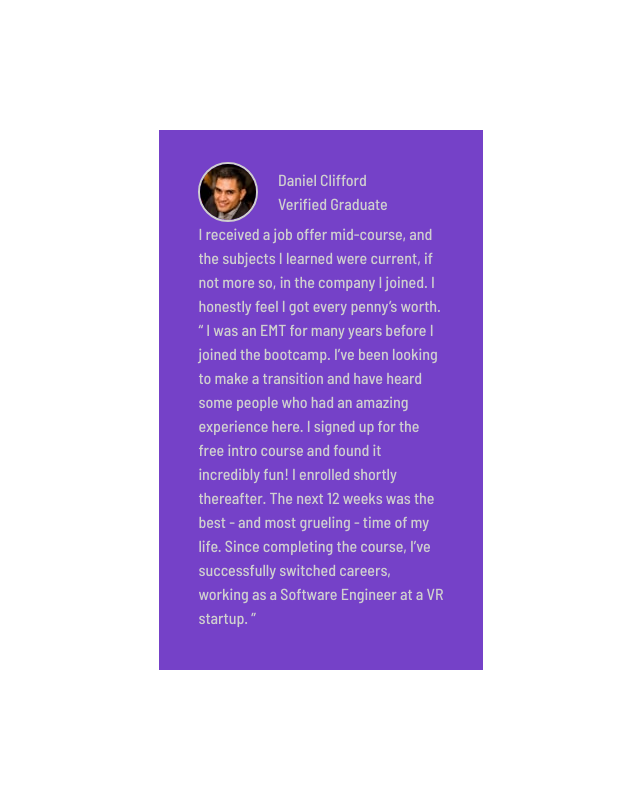
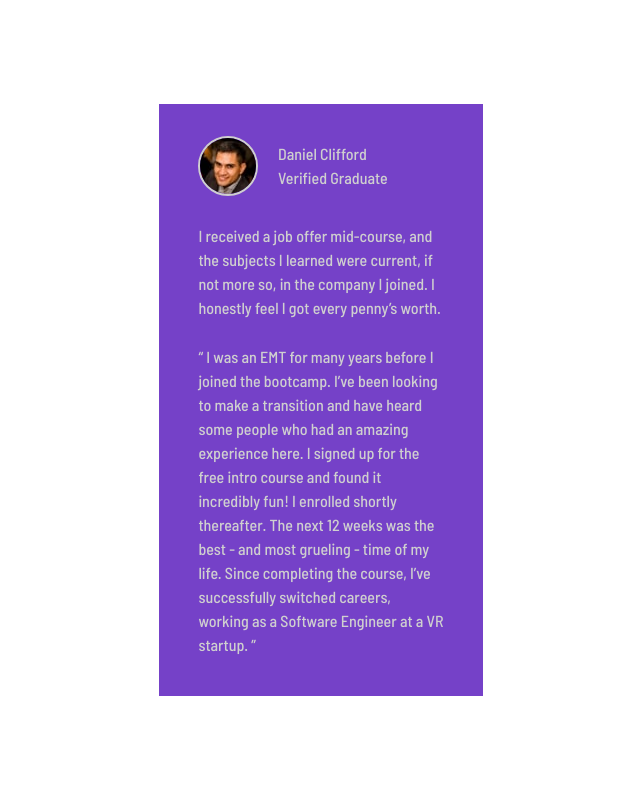
Before and after one commit to StephenYu2018/testimonials-grid-section-main, a React (Vite) app: page / in a window 1280 px wide. Shown: the top 800 px of the page, without its empty margins (319-959 px from the left). Built offline with nearby package versions, Linux system fonts and the light colour scheme.

Commit message:
add spacing between parts of card

```diff
--- a/src/TestimonialCard.jsx
+++ b/src/TestimonialCard.jsx
@@ -14,8 +14,8 @@ function TestimonialCard({ content, style }) {
           <p className={`${style.textColor} font-barlow`}>Verified Graduate</p>
         </div>
       </div>
-      <p className={`${style.textColor} font-barlow`}>{content.title}</p>
-      <blockquote className={`${style.textColor} font-barlow`}>
+      <p className={`${style.textColor} font-barlow mt-[1.769rem]`}>{content.title}</p>
+      <blockquote className={`${style.textColor} font-barlow mt-[1.538rem]`}>
         {content.quote}
       </blockquote>
     </article>
```
